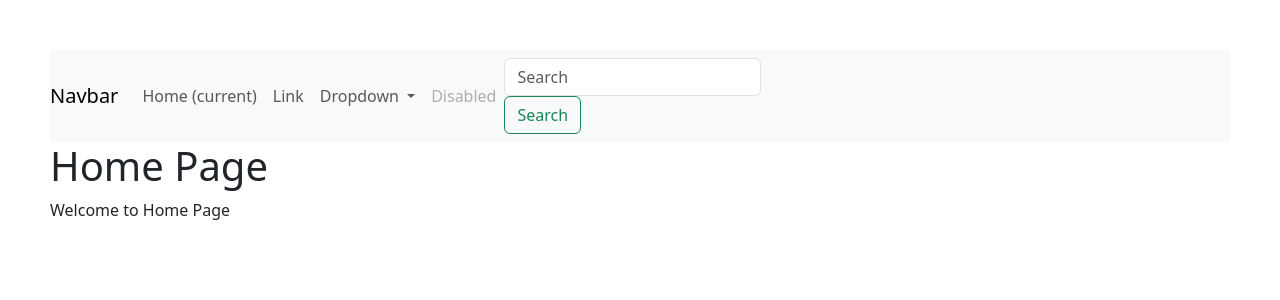
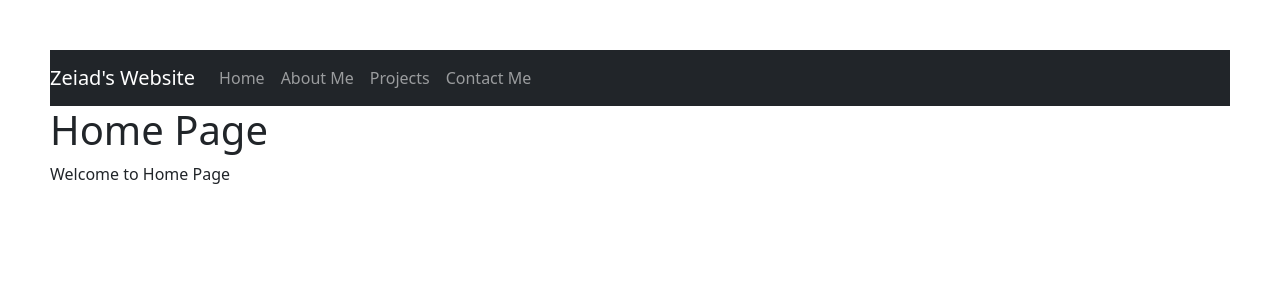
Before and after one commit to TechLarkie/Assignment-02, a Node server app: page / in a window 1280 px wide. Shown: the top 300 px of the page. Run offline with Node 20, Linux system fonts and the light colour scheme; some libraries are stand-ins or nearby versions.

Commit message:
modified the navigation bar to be simpler - also changed the code so that it was much more organized and made use of the fort awesome fonts by including icons next to each of the navagation tags in the navagation bar

```diff
--- a/Assignment/views/index.ejs
+++ b/Assignment/views/index.ejs
@@ -10,39 +10,34 @@
   </head>
   <body>
 
-    <nav class="navbar navbar-expand-lg navbar-light bg-light">
-  <a class="navbar-brand" href="#">Navbar</a>
+  <!--Code for the implementation of a functional navagation bar-->
+<nav class="navbar navbar-expand-lg navbar-dark bg-dark">
+  <a class="navbar-brand" href="/"> Zeiad's Website</a>
   <button class="navbar-toggler" type="button" data-toggle="collapse" data-target="#navbarSupportedContent" aria-controls="navbarSupportedContent" aria-expanded="false" aria-label="Toggle navigation">
     <span class="navbar-toggler-icon"></span>
   </button>
+  <div class="collapse navbar-collapse" id="navbarSupportedContent">
 
-  <div class="collapse navbar-collapse" id="navbarSupportedContent">
-    <ul class="navbar-nav mr-auto">
+    <ul class="navbar-nav me-auto"> <!--Creates an unordered list in which the navagtion elements will be added-->
+
+      <!--code which implements a clickable tag in the navagation bar - this takes the user directly to the homepage-->
       <li class="nav-item active">
-        <a class="nav-link" href="#">Home <span class="sr-only">(current)</span></a>
+        <a class="nav-link" href="/home"> <i class="fa-solid fa-house-chimney-window"></i>Home</a>
       </li>
+      <!--code which implements a clickable tag in the navagation bar - this takes the user directyly to the About me page-->
       <li class="nav-item">
-        <a class="nav-link" href="#">Link</a>
+        <a class="nav-link" href="/aboutme"> <i class="fa-solid fa-info"></i>About Me</a>
       </li>
-      <li class="nav-item dropdown">
-        <a class="nav-link dropdown-toggle" href="#" id="navbarDropdown" role="button" data-toggle="dropdown" aria-haspopup="true" aria-expanded="false">
-          Dropdown
-        </a>
-        <div class="dropdown-menu" aria-labelledby="navbarDropdown">
-          <a class="dropdown-item" href="#">Action</a>
-          <a class="dropdown-item" href="#">Another action</a>
-          <div class="dropdown-divider"></div>
-          <a class="dropdown-item" href="#">Something else here</a>
-        </div>
+      <!--takes the user directly to the projects page-->
+      <li class="nav-item">
+        <a class="nav-link" href="/projects"> <i class="fa-solid fa-diagram-project"></i>Projects</a>
       </li>
+      <!--Takes the user directly to the contacts page-->
       <li class="nav-item">
-        <a class="nav-link disabled" href="#">Disabled</a>
+        <a class="nav-link" href="/contactme"> <i class="fa-solid fa-address-book"></i> Contact Me</a>
       </li>
-    </ul>
-    <form class="form-inline my-2 my-lg-0">
-      <input class="form-control mr-sm-2" type="search" placeholder="Search" aria-label="Search">
-      <button class="btn btn-outline-success my-2 my-sm-0" type="submit">Search</button>
-    </form>
+
+
   </div>
 </nav>
   <!--All of the above code was taken from the following website as shown in lecture 7 https://getbootstrap.com/docs/4.0/components/navbar/ - This adds a navagtion bar implementation into the website-->
```
